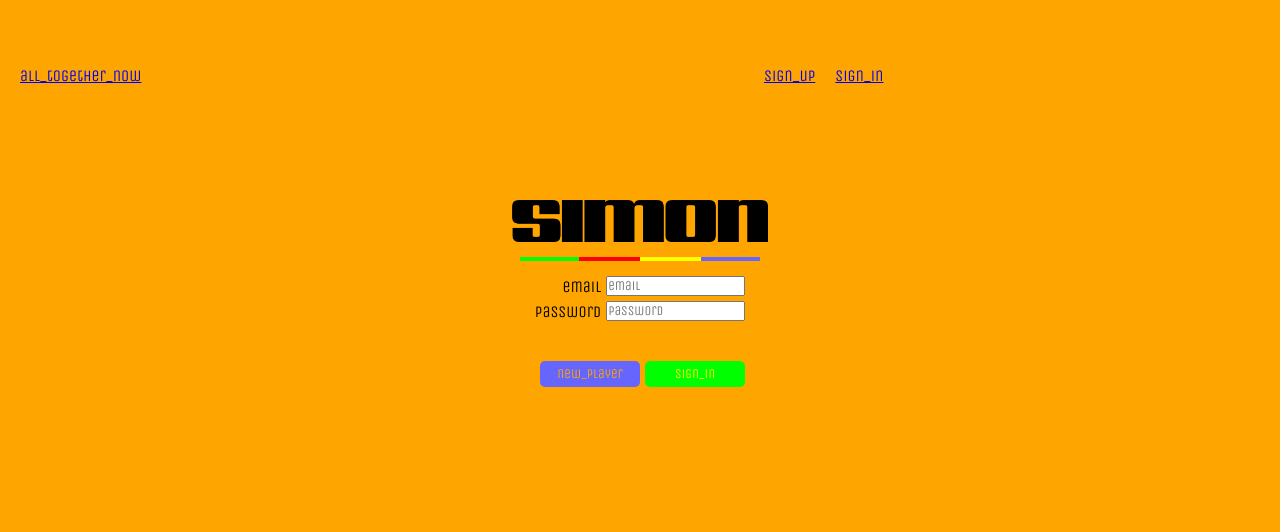
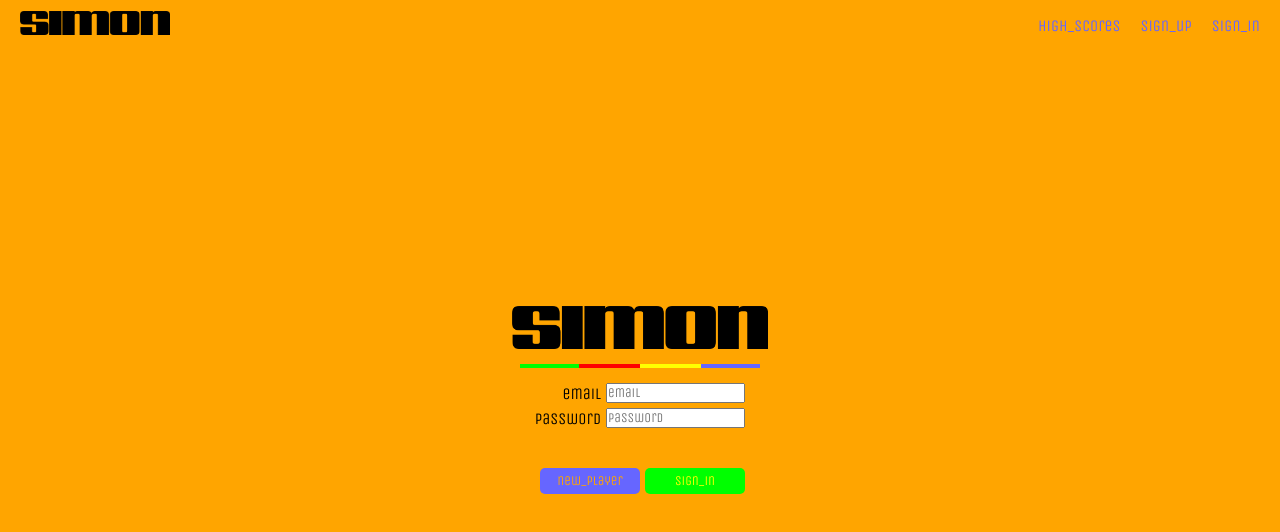
Before and after one commit to armaBurton/simon, a React (Create React App) app in the folder client/: page /signin in a window 1280 px wide. Shown: the top 532 px of the page. Built offline with nearby package versions, Linux system fonts and the light colour scheme; no server answers; a web font is replaced by a local one.

Commit message:
signin and signup menus are more dialed in, the nav at the top is laidout, additional High_Scores link has been added, but there is no route yet. just linkes to #, simon logo has been added to the top left corner

```diff
--- a/client/src/components/Layout/Header/Header.css
+++ b/client/src/components/Layout/Header/Header.css
@@ -6,4 +6,11 @@ header {
   align-items: center;
   justify-content: space-between;
   padding: 0 20px;
+  position: absolute;
+  top: 0;
+  left: 0;
 }
+
+.simon-style {
+  width: 150px;
+}
--- a/client/src/components/Layout/Header/Header.jsx
+++ b/client/src/components/Layout/Header/Header.jsx
@@ -1,11 +1,26 @@
 import "./Header.css";
+import "./../SimonStatus/SimonStatus.css";
 import { Link } from "react-router-dom";
+import simonBlack from "../../../assets/simon_black.png";
+import simonWhite from "../../../assets/simon_white.png";
+import simonColor from "../../../assets/simon_color.png";
+import { useState } from "react";
 
 export const Header = ({ children }) => {
+  const [src, setSrc] = useState(simonBlack);
+
   return (
     <header>
-      <Link to="/main" className="headerLink">
-        all_together_now
+      <Link to="/main" className="headerLink ">
+        <img
+          src={src}
+          onMouseEnter={() => setSrc(simonWhite)}
+          onMouseLeave={() => setSrc(simonBlack)}
+          onMouseDown={() => setSrc(simonColor)}
+          onMouseUp={() => setSrc(simonWhite)}
+          alt="Simon Logo"
+          className="simon-style"
+        />
       </Link>
       {children}
     </header>
--- a/client/src/components/Layout/SimonStatus/SimonStatus.css
+++ b/client/src/components/Layout/SimonStatus/SimonStatus.css
@@ -2,5 +2,22 @@
 .auth-div {
   display: flex;
   gap: 20px;
-  width: 40%;
+  text-decoration: none;
 }
+
+.nav-style {
+  text-decoration: none;
+}
+
+.nav-style {
+  cursor: pointer;
+  color: var(--bright-blue);
+}
+
+.nav-style:hover {
+  color: var(--bright-green);
+}
+
+.nav-style:active {
+  color: var(--bright-red);
+}
--- a/client/src/components/Layout/SimonStatus/SimonStatus.jsx
+++ b/client/src/components/Layout/SimonStatus/SimonStatus.jsx
@@ -17,23 +17,22 @@ export const SimonStatus = () => {
     };
     checkUser();
     if (user) console.log(user);
-    // setUser(user);
   }, []);
 
   const handleLogout = async (e) => {
     e.preventDefault();
     console.log("Logout Clicked");
 
-    // (await signOut()) ? setUser(null) : console.error("Failure to logout.");
     if (await signOut()) {
       setUser(null);
-      //   if (window.cookieStore) {}
-      // }
     }
   };
 
   return (
     <div className="auth-div">
+      <Link to="#" className="nav-style">
+        high_scores
+      </Link>
       {!user ? (
         <>
           <p>
--- a/client/src/views/Users/Authenticate.css
+++ b/client/src/views/Users/Authenticate.css
@@ -5,12 +5,12 @@
   align-items: center;
   justify-content: center;
   flex-direction: column;
-  margin-top: 100px;
+  height: calc(100vh - 50px);
 }
 
 .authForm,
 .autoForm {
-  /* width: 25%; */
+  width: 240px;
   display: flex;
   flex-direction: column;
   align-items: flex-end;
@@ -131,3 +131,10 @@
   width: 20%;
   margin-bottom: 15px;
 }
+
+.errMsg {
+  width: 260px;
+  height: 20px;
+  display: flex;
+  transform: translate(15px, 0px);
+}
--- a/client/src/views/Users/Authenticate.jsx
+++ b/client/src/views/Users/Authenticate.jsx
@@ -82,7 +82,7 @@ export const Authenticate = () => {
         </div>
         <div className="formItem buttonContainer">
           <button
-            type="submit"
+            type="button"
             className="row new_player"
             aria-disabled={!email || !password}
             onClick={handleNewPlayer}
@@ -98,7 +98,7 @@ export const Authenticate = () => {
             sign_in
           </button>
         </div>
-        <p className="row">{error}</p>
+        <p className="row errMsg">{error}</p>
       </form>
     </section>
   );
--- a/client/src/views/Users/SignUp.jsx
+++ b/client/src/views/Users/SignUp.jsx
@@ -97,7 +97,7 @@ export const SignUp = () => {
         </div>
         <div className="formItem buttonContainer">
           <button
-            type="submit"
+            type="button"
             className="row return_user"
             aria-disabled={!email || !password || !confirmPassword}
             onClick={handleReturnUser}
@@ -113,7 +113,7 @@ export const SignUp = () => {
             create_player
           </button>
         </div>
-        <p className="row">{error}</p>
+        <p className="row errMsg">{error}</p>
       </form>
     </section>
   );
```
Also changed, not shown: client/src/assets/simon_color.png (added).
